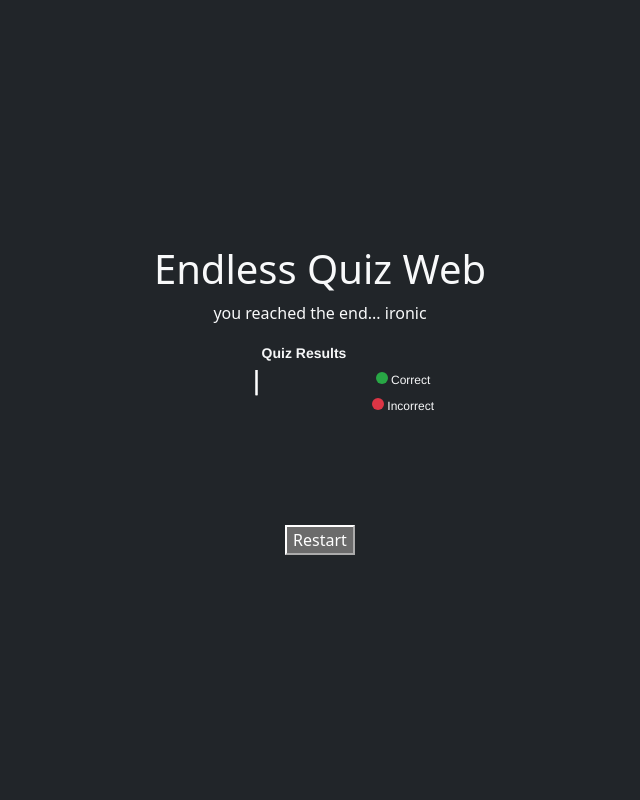
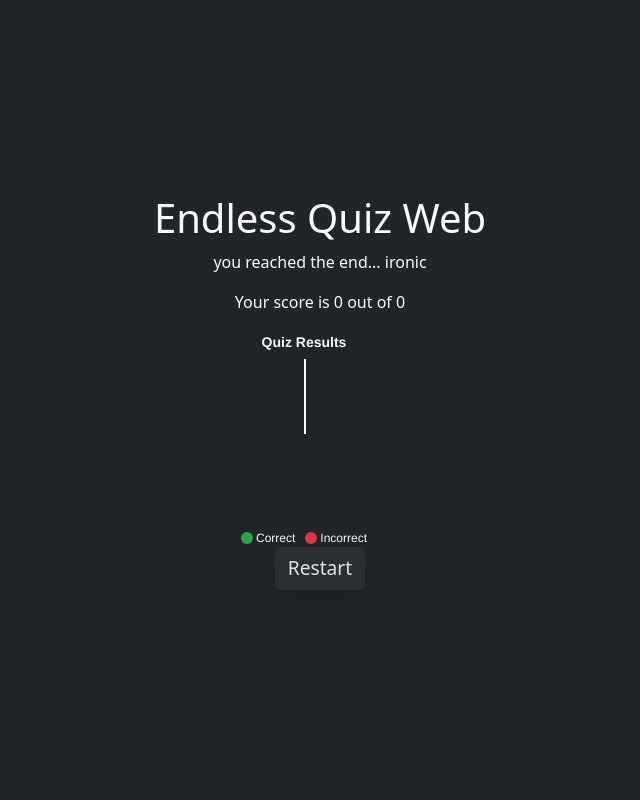
Before and after one commit to Guillermode20/quiz-app, a Django app: page / in a window 1280 px wide. Shown: the whole page, without its empty margins (320-960 px from the left). Run offline with Django 5.2, Linux system fonts and the light colour scheme; data comes from the database, SQL or seed files in the repository; data that the repository does not hold is empty; some libraries are stand-ins or nearby versions.

Commit message:
Refactor base.html and end.html templates, and add style.css
- Refactor base.html and end.html templates to improve code structure and readability.
- Add style.css to customize the appearance of the web pages.

```diff
--- a/quizproject/quizapp/templates/base.html
+++ b/quizproject/quizapp/templates/base.html
@@ -1,7 +1,9 @@
 <!DOCTYPE html>
+{% load static %}
 <html lang="en" data-bs-theme="dark">
 <head>
     <link href="https://cdn.jsdelivr.net/npm/bootstrap@5.3.3/dist/css/bootstrap.min.css" rel="stylesheet" integrity="sha384-QWTKZyjpPEjISv5WaRU9OFeRpok6YctnYmDr5pNlyT2bRjXh0JMhjY6hW+ALEwIH" crossorigin="anonymous">
+    <link rel="stylesheet" href="{% static 'css/style.css' %}">
     <meta charset="UTF-8">
     <meta name="viewport" content="width=device-width, initial-scale=1.0">
     <title>{% block title %}Quiz App{% endblock %}</title>
@@ -10,8 +12,8 @@
     <header>
         <!-- Add your header content here -->
     </header>
-    <div class="container">
-        <div class="d-flex justify-content-center align-items-center" style="height: 100vh;">
+    <div class="container rounded-4 my-5 py-4">
+        <div class="d-flex justify-content-center align-items-center" style="min-height: 80vh;">
           <div class="text-center">
             {% block content %}{% endblock %}
           </div>
--- a/quizproject/quizapp/templates/quizapp/end.html
+++ b/quizproject/quizapp/templates/quizapp/end.html
@@ -3,6 +3,7 @@
 {% block content %}
 <h1 class="text-light">Endless Quiz Web</h1>
 <p class="text-light">you reached the end... ironic</p>
+<p class="text-light">Your score is {{ score }} out of {{ total_questions }}</p>
 <div id="apexChart" style="width: 300px;"></div>
 
 <script src="https://cdn.jsdelivr.net/npm/apexcharts"></script>
@@ -11,7 +12,7 @@ document.addEventListener('DOMContentLoaded', function() {
   const options = {
     series: [{{ score }}, {{ total_questions }} - {{ score }}],
     chart: {
-      type: 'donut',
+      type: 'pie',
       width: 300,
       background: 'transparent'
     },
@@ -23,33 +24,21 @@ document.addEventListener('DOMContentLoaded', function() {
     },
     theme: {
       mode: 'dark', // or 'light'
-      palette: 'palette1', // up to palette10
-      monochrome: {
-        enabled: false,
-        color: '#255aee',
-        shadeTo: 'light',
-        shadeIntensity: 0.65
-      }
     },
-    responsive: [{
-      breakpoint: 480,
-      options: {
-        chart: {
-          width: 200
-        },
-        legend: {
-          position: 'bottom'
-        }
-      }
-    }]
+    legend: {
+      position: 'bottom',
+      horizontalAlign: 'center'
+    }
   };
 
   const chart = new ApexCharts(document.querySelector("#apexChart"), options);
   chart.render();
 });
 </script>
+
+
 <form method="post" action="{% url 'restart' %}">
     {% csrf_token %}
-    <button type="submit" name="restart" value="true">Restart</button>
+    <button type="submit" name="restart" value="true" class="btn mid-dark rounded shadow">Restart</button>
 </form>
 {% endblock %}
--- a/quizproject/quizproject/settings.py
+++ b/quizproject/quizproject/settings.py
@@ -118,6 +118,9 @@ USE_TZ = True
 # https://docs.djangoproject.com/en/5.1/howto/static-files/
 
 STATIC_URL = 'static/'
+STATICFILES_DIRS = [
+    BASE_DIR / "static"
+]
 
 # Default primary key field type
 # https://docs.djangoproject.com/en/5.1/ref/settings/#default-auto-field
--- /dev/null
+++ b/quizproject/static/css/style.css
@@ -0,0 +1,19 @@
+.fixed-button-size {
+    width: 150px;
+    height: 100px;
+}
+.mid-dark {
+    background-color: #2b2f33;
+}
+
+.btn {
+    font-size: 1.5vw;
+}
+
+.question-text-size {
+    white-space: normal;
+    word-wrap: break-word;
+    overflow-wrap: break-word;
+    max-width: 100%;
+    align-self: center;
+}
```
Also changed, not shown: quizproject/quizapp/templates/quizapp/home.html (+13 -9 lines).
